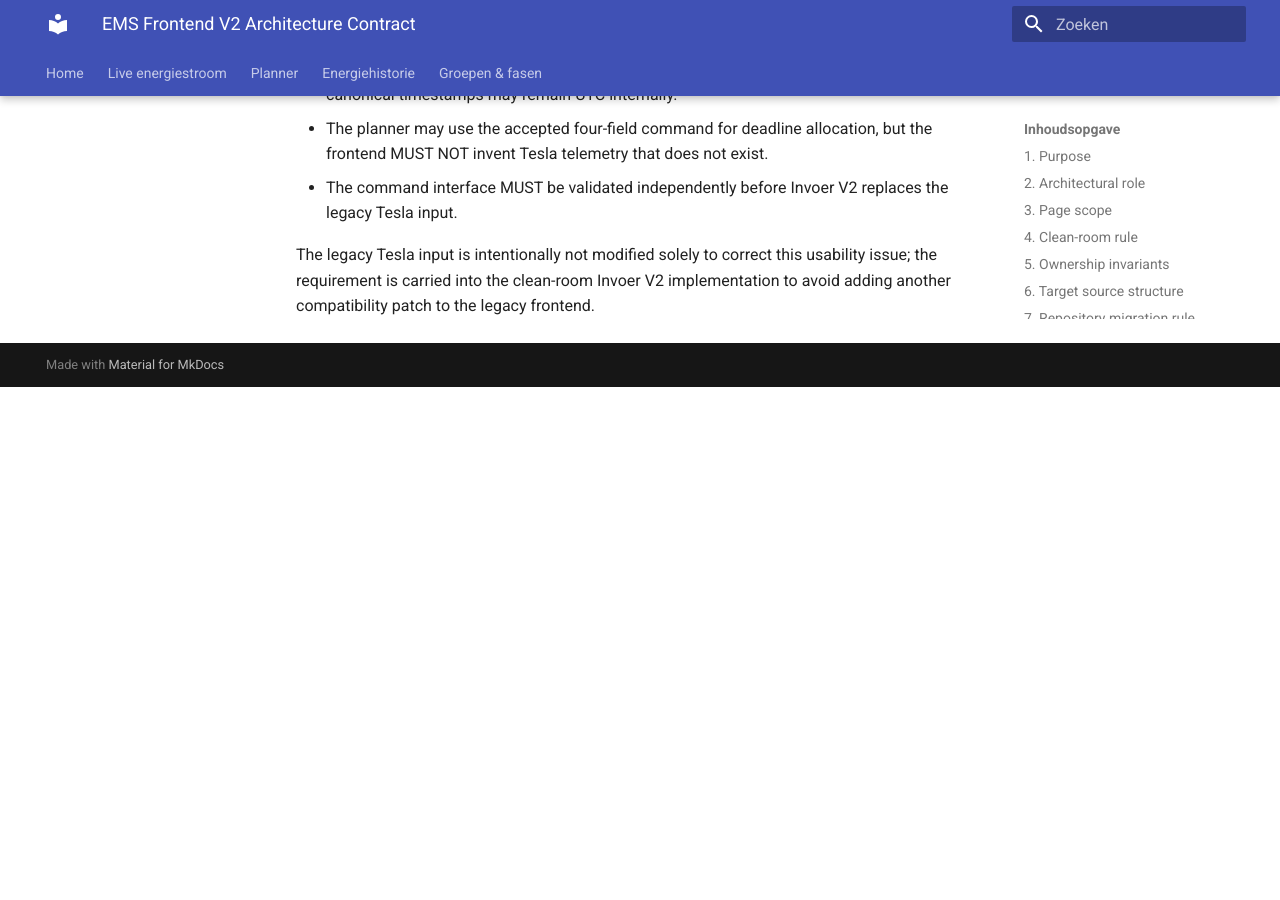
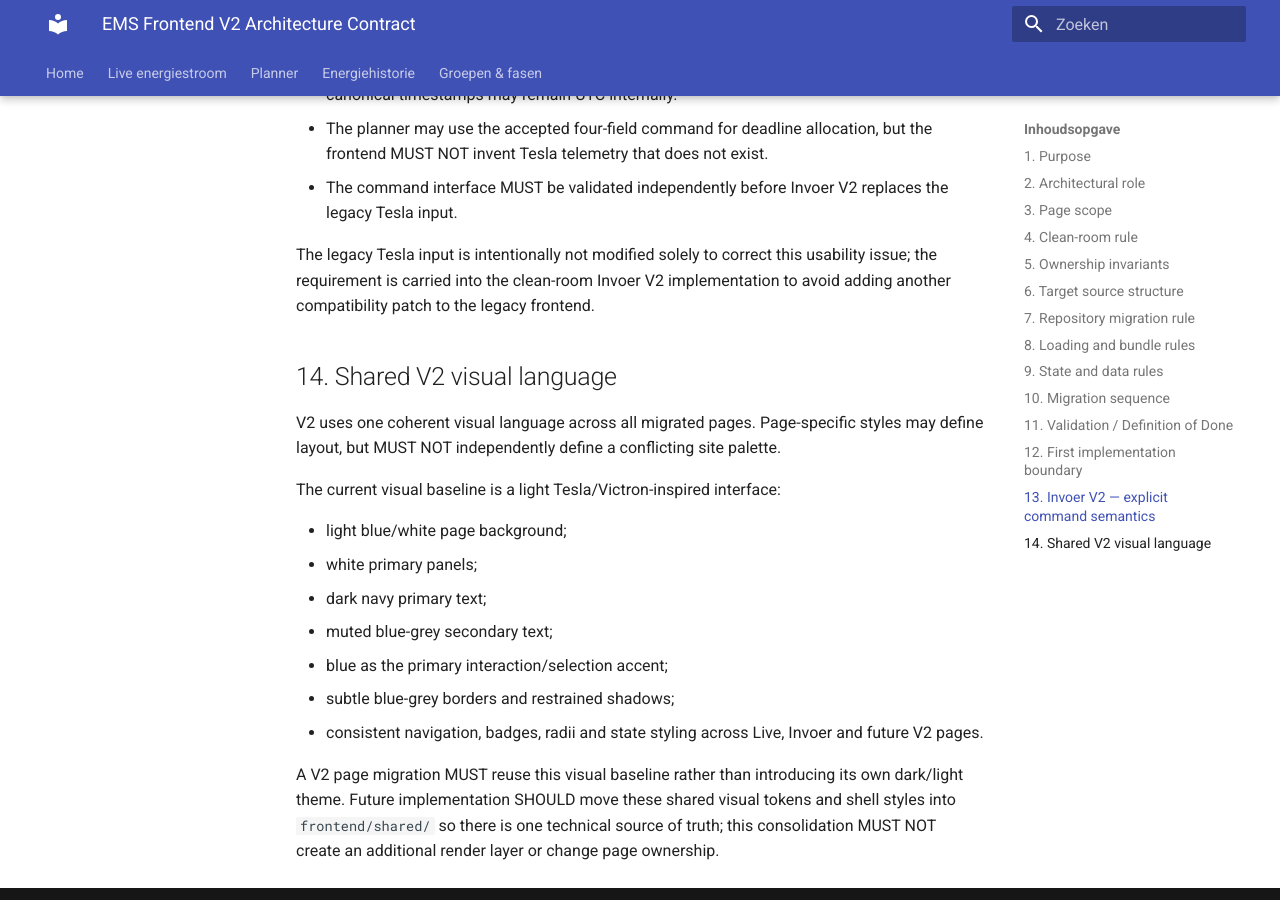
Before and after one commit to OnsKasteeltje/homey-energy-manual, an MkDocs documentation site: the page built from docs/architecture/ems-frontend-v2-architecture.md, in a window 1280 px wide and 900 px high, scrolled down 5527 px. Built offline with MkDocs 1.6.1 and Material for MkDocs 9.7.7, drawn with Linux system fonts in a browser that asks for light colours; before the commit the page ends 5914 px from its top, so only the background shows below that.

Commit message:
docs(v2): require one shared visual language across pages

```diff
--- a/docs/architecture/ems-frontend-v2-architecture.md
+++ b/docs/architecture/ems-frontend-v2-architecture.md
@@ -211,3 +211,19 @@ The EMS currently has no Tesla interface that observes the vehicle SOC. Therefor
 - The command interface MUST be validated independently before Invoer V2 replaces the legacy Tesla input.
 
 The legacy Tesla input is intentionally not modified solely to correct this usability issue; the requirement is carried into the clean-room Invoer V2 implementation to avoid adding another compatibility patch to the legacy frontend.
+
+## 14. Shared V2 visual language
+
+V2 uses one coherent visual language across all migrated pages. Page-specific styles may define layout, but MUST NOT independently define a conflicting site palette.
+
+The current visual baseline is a light Tesla/Victron-inspired interface:
+
+- light blue/white page background;
+- white primary panels;
+- dark navy primary text;
+- muted blue-grey secondary text;
+- blue as the primary interaction/selection accent;
+- subtle blue-grey borders and restrained shadows;
+- consistent navigation, badges, radii and state styling across Live, Invoer and future V2 pages.
+
+A V2 page migration MUST reuse this visual baseline rather than introducing its own dark/light theme. Future implementation SHOULD move these shared visual tokens and shell styles into `frontend/shared/` so there is one technical source of truth; this consolidation MUST NOT create an additional render layer or change page ownership.
```
